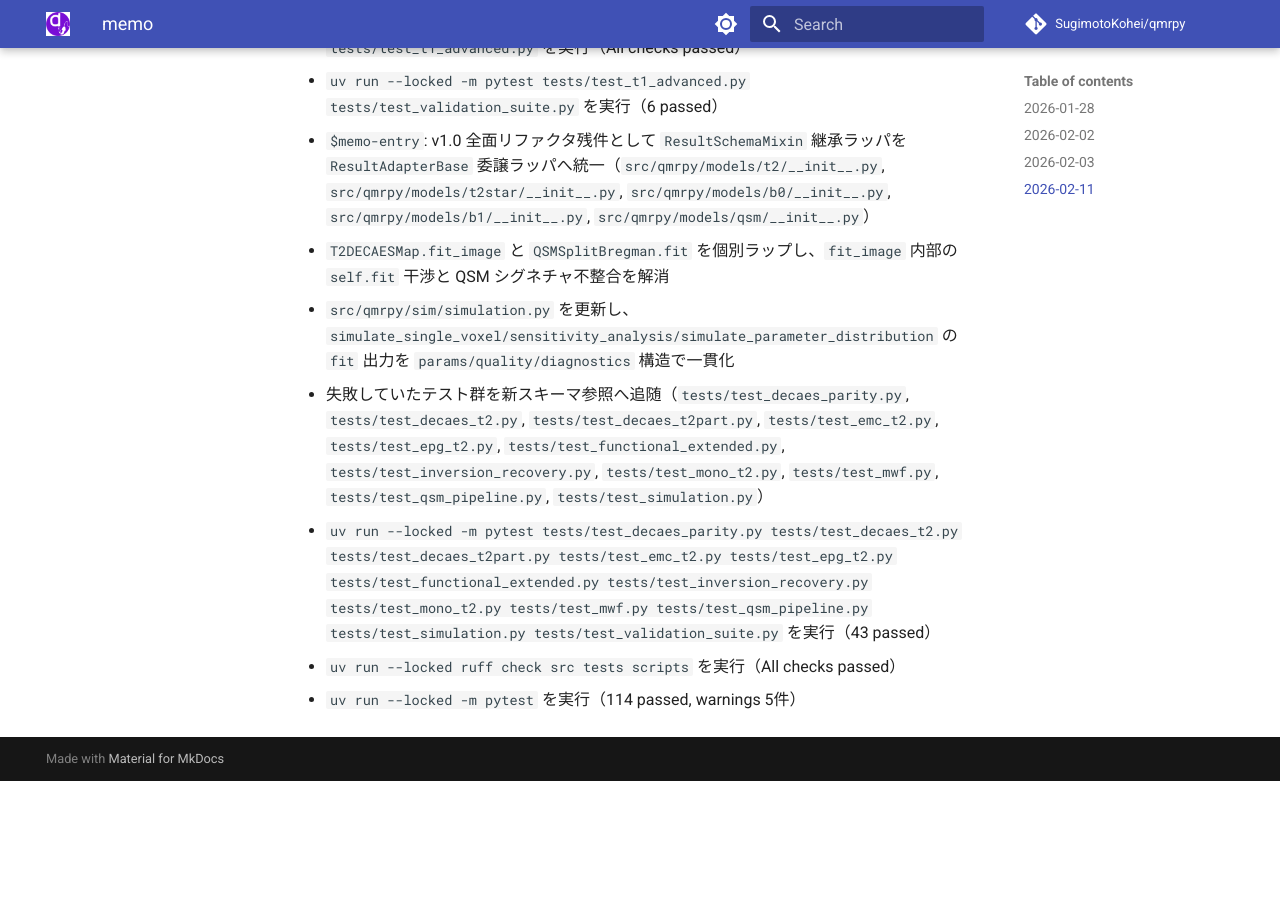
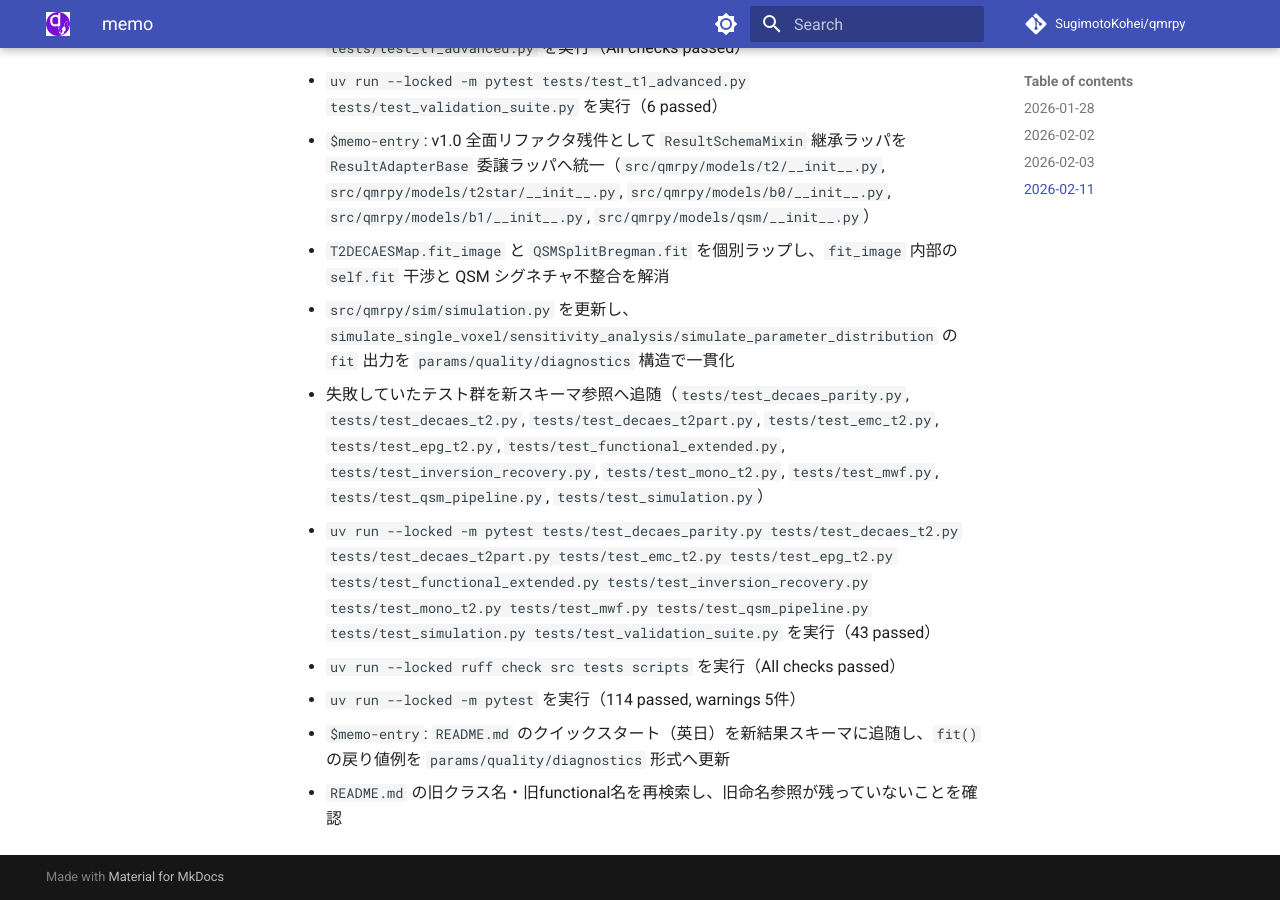
Before and after one commit to SugimotoKohei/qmrpy, an MkDocs documentation site: the page built from docs/memo.md, in a window 1280 px wide and 900 px high, scrolled down 4692 px. Built offline with MkDocs 1.6.1 and Material for MkDocs 9.7.7, drawn with Linux system fonts in a browser that asks for light colours; comment, search, counter and statistics services are not loaded; before the commit the page ends 5473 px from its top, so only the background shows below that.

Commit message:
📝 docs(readme): align fit result schema examples
- Update EN/JA quickstart snippets to params/quality/diagnostics schema\n- Record README alignment check in docs/memo.md

```diff
--- a/docs/memo.md
+++ b/docs/memo.md
@@ -108,3 +108,5 @@
 - `uv run --locked -m pytest tests/test_decaes_parity.py tests/test_decaes_t2.py tests/test_decaes_t2part.py tests/test_emc_t2.py tests/test_epg_t2.py tests/test_functional_extended.py tests/test_inversion_recovery.py tests/test_mono_t2.py tests/test_mwf.py tests/test_qsm_pipeline.py tests/test_simulation.py tests/test_validation_suite.py` を実行（43 passed）
 - `uv run --locked ruff check src tests scripts` を実行（All checks passed）
 - `uv run --locked -m pytest` を実行（114 passed, warnings 5件）
+- `$memo-entry`: `README.md` のクイックスタート（英日）を新結果スキーマに追随し、`fit()` の戻り値例を `params/quality/diagnostics` 形式へ更新
+- `README.md` の旧クラス名・旧functional名を再検索し、旧命名参照が残っていないことを確認
```
Also changed, not shown: README.md (+12 -2 lines).
